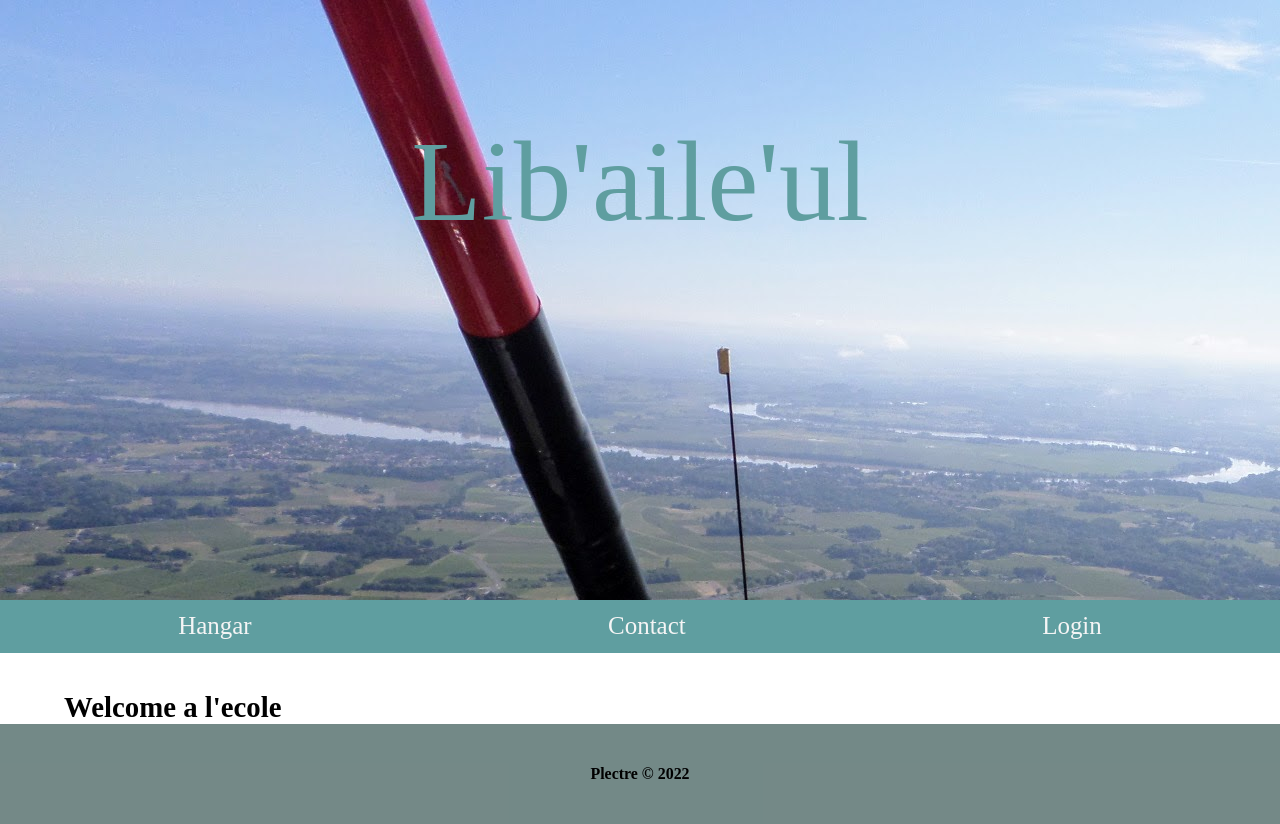
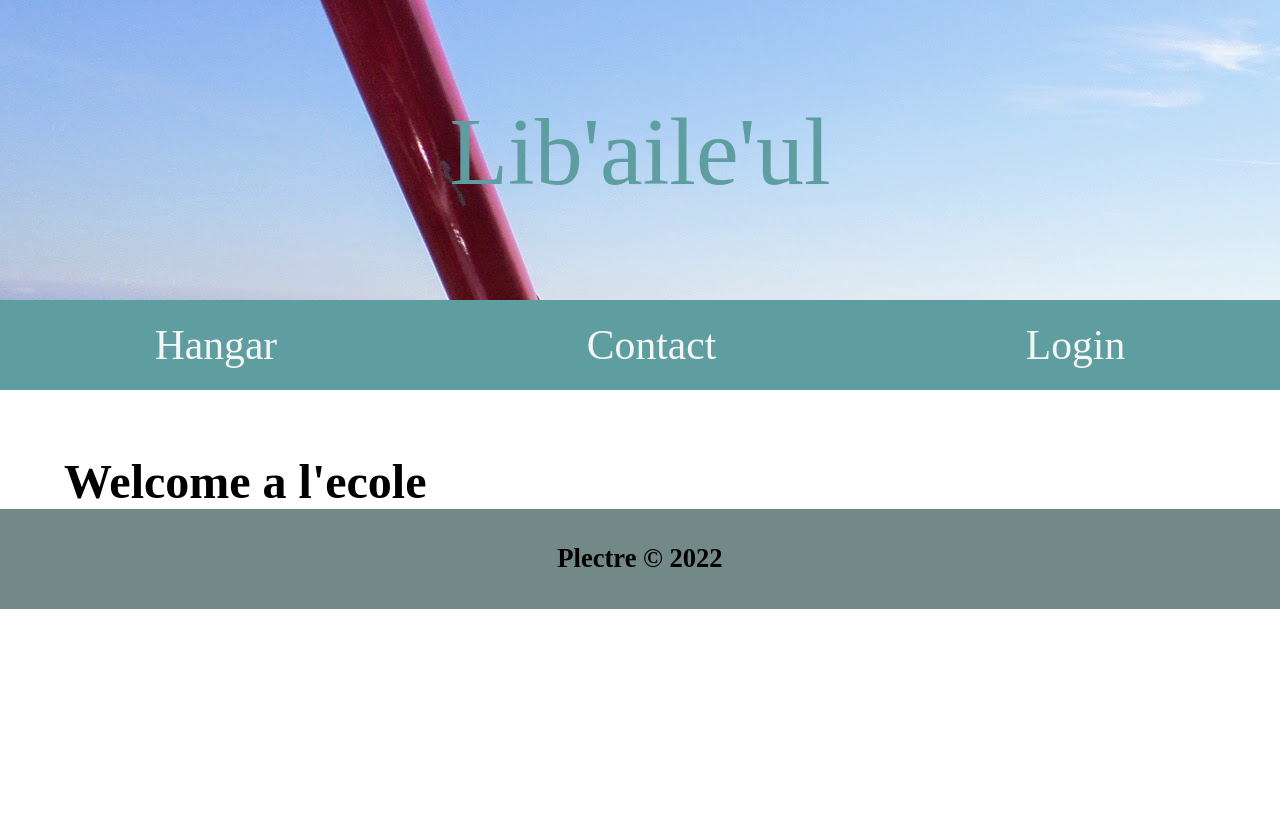
Before and after one commit to Plectre/libaileul, a Django app: page /ecole/ in a window 1280 px wide. After the commit the page ends 609 px from the top, so only its background shows below. Run offline with Django 4.2, Linux system fonts and the light colour scheme.

Commit message:
maj css navbar

```diff
--- a/hangar/static/css/main.css
+++ b/hangar/static/css/main.css
@@ -32,10 +32,12 @@
 }
 
 .navbar-links {
-    display:flex;
-    flex-direction: row;
-    justify-content: center;
+    display: flex;
+    /* flex-direction: row; */
+    /* justify-content: center; */
+    text-align: center;
     margin-bottom: 2em;
+    /* align-content: space-evenly; */
     background-color: cadetblue;
 }
 
@@ -96,15 +98,20 @@
 .weather-display-items {
     padding: 1em;
 }
-.weather-display-items ul {
+
+.weather-display-items ul{
+    display: flex;
+    flex-direction: column;
+}
+/*.weather-display-items ul {
     display: flex;
     flex-direction: row;
     justify-content: center;
     align-items: start;
     font-size: 1.2rem;
     flex-wrap: wrap;
+}*/
 
-}
 .weather-display li {
 
     list-style: none;
@@ -233,22 +240,38 @@
     :root {
         font-size: 0.9em;
     }
+
+    .baniere {
+        height: 100px;
+    }
+
+    .baniere-title {
+        font-size: 3rem;
+    }
+
 }
 
 
 
-/* ============================= En dessus de 800px ==================================*/
-@media only screen and (min-width: 800px) {
+/* ============================= En dessus de 1000px ==================================*/
+@media only screen and (min-width: 1000px) {
     :root {
-        font-size: 1.2em;
+        font-size: 2rem;
     }
 
     .baniere {
-        height: 600px;
+        height: 300px;
     }
 
     .baniere-title {
-        font-size: 6rem;
+        font-size: 3rem;
+    }
+
+    .weather-display-items ul {
+        display: flex;
+        justify-content: center;
+        flex-direction: row;
+        flex-wrap: wrap;
     }
 
     .main-content {
```
